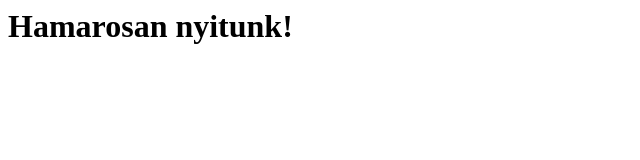
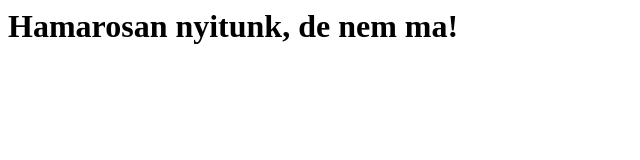
Before and after one commit to KerTa99/webshop, a plain HTML site: page index.html in a window 1280 px wide. Shown: the whole page, without its empty margins (0-640 px from the left). Drawn offline with Linux system fonts and the light colour scheme.

Commit message:
index.html

```diff
--- a/index.html
+++ b/index.html
@@ -4,7 +4,7 @@
 <title>webshop</title>
 </head>
 <body>
-<h1>Hamarosan nyitunk!</h1>
+<h1>Hamarosan nyitunk, de nem ma!</h1>
 
 
 
```
